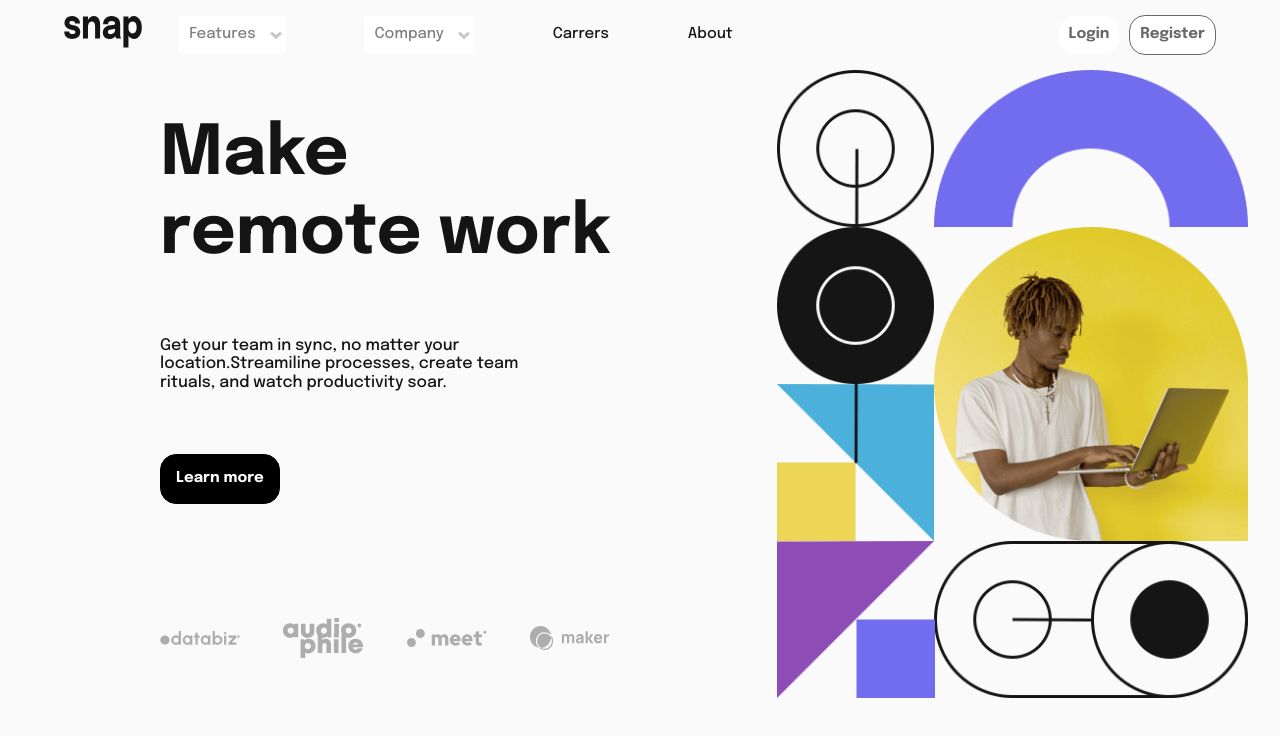
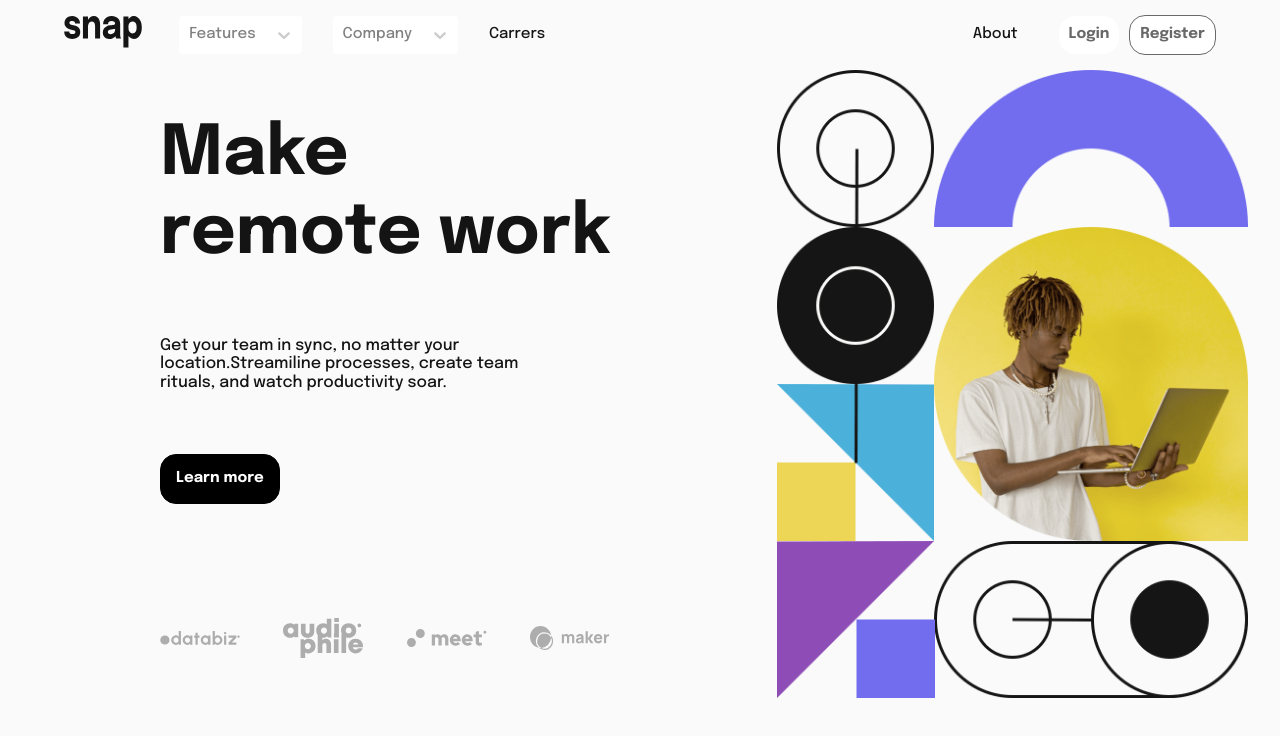
Before and after one commit to carlosGabrielCarreno/intro-section-with-dropdown-navigation-main, a React (Vite) app: page / in a window 1280 px wide. Shown: the top 736 px of the page. Built offline with nearby package versions, Linux system fonts and the light colour scheme.

Commit message:
add changes in the Select from Navigation

```diff
--- a/src/components/navbar/CompanySelected/CompanySelected.jsx
+++ b/src/components/navbar/CompanySelected/CompanySelected.jsx
@@ -4,8 +4,8 @@ import todoList from "../../../images/icon-todo.svg";
 import calendar from "../../../images/icon-calendar.svg";
 import reminders from "../../../images/icon-reminders.svg";
 import planning from "../../../images/icon-planning.svg";
-import arrowUp from "../../../images/icon-arrow-up.svg";
-import arrowDown from "../../../images/icon-arrow-down.svg";
+//import arrowUp from "../../../images/icon-arrow-up.svg";
+//import arrowDown from "../../../images/icon-arrow-down.svg";
 import { useState } from "react";
 
 const options = [
@@ -35,7 +35,7 @@ const customStyles = {
     color: state.isSelected ? "white" : "black",
   }),
   indicatorSeparator: () => ({ display: "none" }),
-  dropdownIndicator: (provided, state) => ({
+  /* dropdownIndicator: (provided, state) => ({
     ...provided,
     backgroundImage: `url(${arrowDown})`,
     backgroundRepeat: "no-repeat",
@@ -45,17 +45,17 @@ const customStyles = {
     height: 20,
     transform: state.selectProps.menuIsOpen ? "rotate(180deg)" : null,
     transition: "transform 0.2s ease",
-  }),
+  }),*/
 };
 export const CompanySelected = () => {
-  const [isMenuOpenTwo, setIsMenuOpenTwo] = useState(false);
+  /* const [isMenuOpenTwo, setIsMenuOpenTwo] = useState(false);
 
   const toggleMenu = () => {
     setIsMenuOpenTwo(!isMenuOpenTwo);
   };
 
   const arrowImage = isMenuOpenTwo ? arrowUp : arrowDown;
-
+*/
   return (
     <Select
       id="feature-select"
@@ -69,9 +69,9 @@ export const CompanySelected = () => {
       )}
       isSearchable={false}
       styles={customStyles}
-      menuIsOpen={isMenuOpenTwo}
-      onMenuOpen={toggleMenu}
-      onMenuClose={toggleMenu}
+      // menuIsOpen={isMenuOpenTwo}
+      //onMenuOpen={toggleMenu}
+      //onMenuClose={toggleMenu}
     />
   );
 };
--- a/src/components/navbar/Navigation/Navigation.jsx
+++ b/src/components/navbar/Navigation/Navigation.jsx
@@ -4,11 +4,12 @@ import "../_navbar.scss";
 import "./_navigation.scss";
 export const Navigation = ({ nameClass }) => {
   return (
+    <>
       <nav className={nameClass}>
         <ul>
-        <div className="container-list-navigation">
           <SelectFeature />
           <CompanySelected />
+          <div className="container-list-navigation">
             <div className="carrers">Carrers</div>
             <div className="about">About</div>
           </div>
@@ -18,5 +19,6 @@ export const Navigation = ({ nameClass }) => {
           </div>
         </ul>
       </nav>
+    </>
   );
 };
--- a/src/components/navbar/SelectFeature/SelectFeature.jsx
+++ b/src/components/navbar/SelectFeature/SelectFeature.jsx
@@ -5,9 +5,9 @@ import todoList from "../../../images/icon-todo.svg";
 import calendar from "../../../images/icon-calendar.svg";
 import reminders from "../../../images/icon-reminders.svg";
 import planning from "../../../images/icon-planning.svg";
-import arrowUp from "../../../images/icon-arrow-up.svg";
-import arrowDown from "../../../images/icon-arrow-down.svg";
-import { useState } from "react";
+//import arrowUp from "../../../images/icon-arrow-up.svg";
+//import arrowDown from "../../../images/icon-arrow-down.svg";
+import { useEffect, useRef, useState } from "react";
 
 const options = [
   { value: "todoList", label: "Todo List", icon: todoList },
@@ -17,7 +17,7 @@ const options = [
 ];
 
 export const SelectFeature = () => {
-  const [isMenuOpen1, setIsMenuOpen1] = useState(false);
+  /*const [isMenuOpen1, setIsMenuOpen1] = useState(false);
 
   const toggleMenu = () => {
     setIsMenuOpen1(!isMenuOpen1);
@@ -25,8 +25,32 @@ export const SelectFeature = () => {
 
   const arrowImage = isMenuOpen1 ? arrowUp : arrowDown;
 
+  const selectRef = useRef(null);
+  const bodyRef = useRef(document.body);
+
+  useEffect(() => {
+    const handleOutsideClick = (event) => {
+      if (
+        !selectRef.current ||
+        !bodyRef.current ||
+        selectRef.current.contains(event.target) ||
+        bodyRef.current.contains(event.target)
+      ) {
+        return;
+      }
+      setIsMenuOpen1(false);
+    };
+
+    document.body.addEventListener("click", handleOutsideClick);
+
+    return () => {
+      document.body.removeEventListener("click", handleOutsideClick);
+    };
+  }, [selectRef, setIsMenuOpen1, bodyRef]); */
+
   return (
     <Select
+      // ref={selectRef}
       id="feature-select"
       classNamePrefix="itemFeatures"
       options={options}
@@ -43,9 +67,9 @@ export const SelectFeature = () => {
       )}
       isSearchable={false}
       styles={customStyles}
-      menuIsOpen={isMenuOpen1}
-      onMenuOpen={toggleMenu}
-      onMenuClose={toggleMenu}
+      //menuIsOpen={isMenuOpen1}
+      //onMenuOpen={toggleMenu}
+      //onMenuClose={toggleMenu}
     />
   );
 };
@@ -71,7 +95,7 @@ const customStyles = {
     color: state.isSelected ? "white" : "black",
   }),
   indicatorSeparator: () => ({ display: "none" }),
-  dropdownIndicator: (provided, state) => ({
+  /* dropdownIndicator: (provided, state) => ({
     ...provided,
     backgroundImage: `url(${arrowDown})`,
     backgroundRepeat: "no-repeat",
@@ -81,5 +105,5 @@ const customStyles = {
     height: 20,
     transform: state.selectProps.menuIsOpen ? "rotate(180deg)" : null,
     transition: "transform 0.2s ease",
-  }),
+  }),*/
 };
```
Lines whose indentation alone changed are shown as unchanged.
